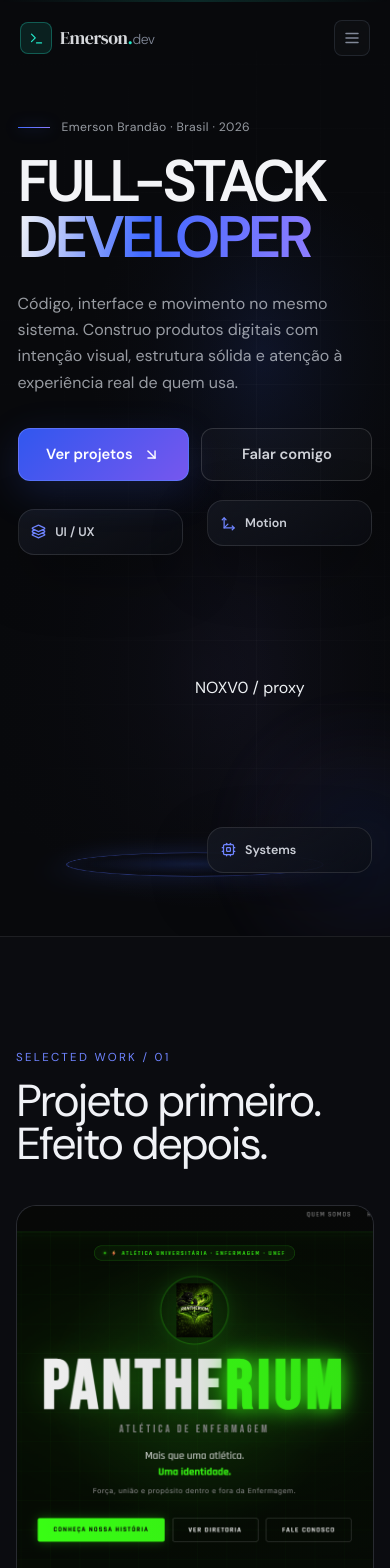
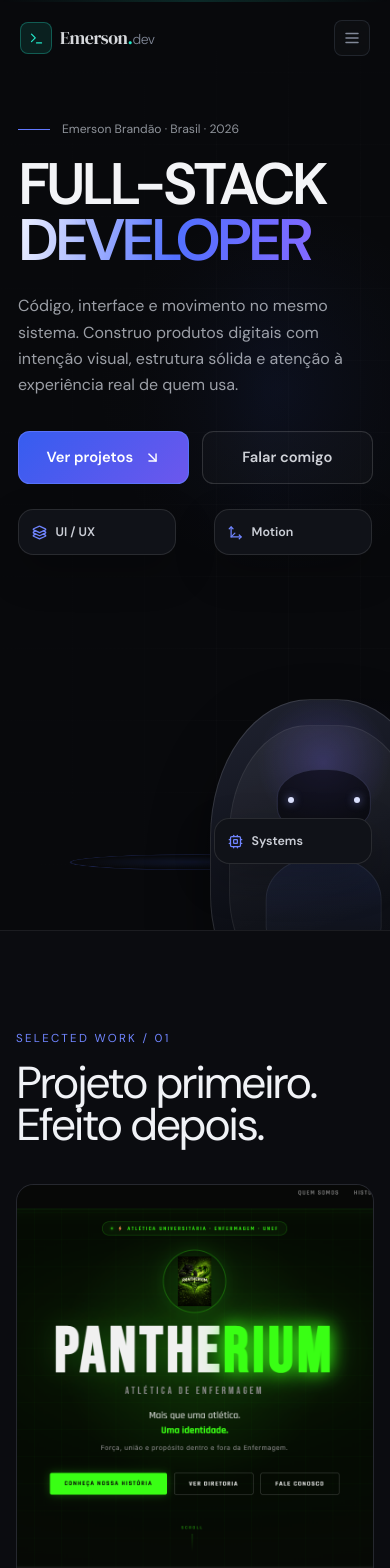
Before and after one commit to emersonbrandao058-dot/portfolio, a Next.js app: page / in a window 390 px wide. Shown: the top 1568 px of the page. Built offline with nearby package versions, Linux system fonts and the light colour scheme.

Commit message:
perf: lighten nox hero rendering

```diff
--- a/components/sections/HeroNoxV0.module.css
+++ b/components/sections/HeroNoxV0.module.css
@@ -1,9 +1,8 @@
 .scene {
   position: relative;
-  height: 210svh;
+  height: 145svh;
   background:
-    radial-gradient(circle at 68% 38%, rgba(65, 105, 255, 0.13), transparent 28%),
-    radial-gradient(circle at 52% 72%, rgba(139, 124, 255, 0.08), transparent 34%),
+    radial-gradient(circle at 72% 42%, rgba(65, 105, 255, 0.09), transparent 30%),
     #08090c;
 }
 
@@ -19,122 +18,72 @@
   content: "";
   position: absolute;
   inset: 0;
-  z-index: -3;
+  z-index: -2;
+  pointer-events: none;
   background-image:
-    linear-gradient(rgba(255,255,255,.025) 1px, transparent 1px),
-    linear-gradient(90deg, rgba(255,255,255,.025) 1px, transparent 1px);
-  background-size: 64px 64px;
-  mask-image: linear-gradient(to bottom, transparent, #000 22%, #000 78%, transparent);
+    linear-gradient(rgba(255,255,255,.018) 1px, transparent 1px),
+    linear-gradient(90deg, rgba(255,255,255,.018) 1px, transparent 1px);
+  background-size: 72px 72px;
+  mask-image: linear-gradient(to bottom, transparent, #000 18%, #000 82%, transparent);
 }
 
 .sticky::after {
   content: "";
   position: absolute;
   inset: 0;
-  z-index: -2;
+  z-index: -1;
   pointer-events: none;
-  background: linear-gradient(90deg, rgba(8,9,12,.96) 0%, rgba(8,9,12,.62) 38%, rgba(8,9,12,.08) 67%, rgba(8,9,12,.72) 100%);
-}
-
-.header {
-  position: absolute;
-  top: 0;
-  left: 0;
-  right: 0;
-  z-index: 20;
-  display: grid;
-  grid-template-columns: 1fr auto 1fr;
-  align-items: center;
-  gap: 2rem;
-  padding: 1.5rem clamp(1.25rem, 4vw, 4.5rem);
-  border-bottom: 1px solid rgba(255,255,255,.08);
-  backdrop-filter: blur(14px);
-  background: linear-gradient(to bottom, rgba(8,9,12,.76), rgba(8,9,12,.08));
-}
-
-.brand {
-  color: #f2f4f8;
-  font-size: .82rem;
-  font-weight: 700;
-  letter-spacing: .24em;
-  text-transform: uppercase;
-  white-space: nowrap;
-}
-
-.nav {
-  display: flex;
-  align-items: center;
-  gap: 2rem;
-}
-
-.nav a,
-.contactLink {
-  color: rgba(235,239,246,.66);
-  font-size: .84rem;
-  text-decoration: none;
-  transition: color .25s ease;
-}
-
-.nav a:hover,
-.contactLink:hover {
-  color: #fff;
-}
-
-.contactLink {
-  justify-self: end;
+  background: linear-gradient(90deg, rgba(8,9,12,.97) 0%, rgba(8,9,12,.74) 37%, rgba(8,9,12,.12) 68%, rgba(8,9,12,.5) 100%);
 }
 
 .viewport {
   min-height: 100svh;
   display: grid;
-  grid-template-columns: minmax(0, .94fr) minmax(0, 1.3fr);
+  grid-template-columns: minmax(0, .92fr) minmax(0, 1.22fr);
   align-items: center;
-  gap: clamp(1rem, 3vw, 4rem);
+  gap: clamp(1rem, 3vw, 3.5rem);
   width: min(1520px, 100%);
   margin: 0 auto;
-  padding: 7.5rem clamp(1.25rem, 4vw, 4.5rem) 3.5rem;
+  padding: 7.3rem clamp(1.25rem, 4vw, 4.5rem) 3rem;
 }
 
 .copy {
   position: relative;
   z-index: 8;
-  align-self: center;
-  max-width: 690px;
+  max-width: 680px;
+  will-change: transform, opacity;
 }
 
 .eyebrow {
   display: flex;
   align-items: center;
   gap: .75rem;
-  margin-bottom: 1.35rem;
-  color: rgba(225,230,240,.66);
-  font-size: clamp(.76rem, 1vw, .92rem);
-  letter-spacing: .03em;
+  margin: 0 0 1.35rem;
+  color: rgba(225,230,240,.62);
+  font-size: clamp(.76rem, 1vw, .9rem);
 }
 
 .eyebrow::before {
   content: "";
   width: 2rem;
   height: 1px;
-  background: linear-gradient(90deg, #4169ff, #8b7cff);
-  box-shadow: 0 0 14px rgba(65,105,255,.7);
+  background: #6178ff;
 }
 
 .title {
   margin: 0;
   color: #f3f4f7;
-  font-size: clamp(4rem, 7.1vw, 8.6rem);
+  font-size: clamp(4rem, 7vw, 8.2rem);
   font-weight: 800;
-  line-height: .82;
+  line-height: .83;
   letter-spacing: -.07em;
   text-transform: uppercase;
-  text-wrap: balance;
 }
 
 .titleAccent {
   display: block;
   margin-top: .13em;
-  background: linear-gradient(100deg, #f1f3f7 0%, #4169ff 36%, #8b7cff 82%);
+  background: linear-gradient(100deg, #eef1ff 0%, #5270ff 45%, #8a68ff 90%);
   background-clip: text;
   -webkit-background-clip: text;
   color: transparent;
@@ -143,8 +92,8 @@
 .description {
   max-width: 560px;
   margin: 1.8rem 0 0;
-  color: rgba(226,230,239,.66);
-  font-size: clamp(1rem, 1.4vw, 1.22rem);
+  color: rgba(226,230,239,.68);
+  font-size: clamp(1rem, 1.35vw, 1.18rem);
   line-height: 1.65;
 }
 
@@ -163,18 +112,17 @@
   justify-content: center;
   gap: .65rem;
   padding: 0 1.25rem;
-  border-radius: .75rem;
+  border-radius: .72rem;
   font-size: .92rem;
   font-weight: 650;
   text-decoration: none;
-  transition: transform .25s ease, border-color .25s ease, background .25s ease;
+  transition: transform .18s ease, border-color .18s ease, background .18s ease;
 }
 
 .primary {
   color: #fff;
-  border: 1px solid rgba(98,125,255,.74);
-  background: linear-gradient(135deg, #3157ef, #7657ee);
-  box-shadow: 0 12px 40px rgba(65,105,255,.18);
+  border: 1px solid rgba(98,125,255,.7);
+  background: linear-gradient(135deg, #365df0, #6c57ed);
 }
 
 .secondary {
@@ -189,36 +137,37 @@
 }
 
 .secondary:hover {
-  border-color: rgba(255,255,255,.28);
-  background: rgba(255,255,255,.055);
+  border-color: rgba(255,255,255,.26);
+  background: rgba(255,255,255,.05);
 }
 
 .stage {
   position: relative;
   z-index: 5;
-  min-height: min(78svh, 820px);
-  perspective: 1200px;
+  min-height: min(76svh, 790px);
+  perspective: 1100px;
 }
 
 .aura {
   position: absolute;
-  left: 47%;
-  top: 48%;
-  width: min(42vw, 640px);
+  left: 49%;
+  top: 50%;
+  width: min(39vw, 590px);
   aspect-ratio: 1;
   border-radius: 50%;
   transform: translate(-50%, -50%);
-  background: radial-gradient(circle, rgba(65,105,255,.14), rgba(139,124,255,.05) 38%, transparent 68%);
-  filter: blur(4px);
+  background: radial-gradient(circle, rgba(65,105,255,.12), rgba(104,86,220,.04) 42%, transparent 70%);
+  will-change: transform, opacity;
 }
 
 .noxOuter {
   position: absolute;
   z-index: 8;
-  left: 42%;
-  top: 50%;
-  width: min(31vw, 480px);
+  left: 44%;
+  top: 49%;
+  width: min(29vw, 430px);
   transform-origin: center bottom;
+  will-change: transform, opacity;
 }
 
 .noxInner {
@@ -226,44 +175,105 @@
   width: 100%;
   aspect-ratio: .72;
   transform-style: preserve-3d;
+  will-change: transform;
 }
 
-.noxImage {
+.noxBody {
   position: absolute;
-  inset: 0;
-  width: 100%;
-  height: 100%;
-  object-fit: cover;
-  object-position: center;
-  mix-blend-mode: screen;
-  filter: contrast(1.05) brightness(.91) drop-shadow(0 22px 46px rgba(0,0,0,.6));
-  opacity: .96;
+  inset: 6%;
+  overflow: hidden;
+  border: 1px solid rgba(255,255,255,.13);
+  border-radius: 44% 44% 38% 38%;
+  background:
+    radial-gradient(circle at 50% 20%, rgba(119,101,255,.24), transparent 24%),
+    linear-gradient(160deg, #202331, #090b11 68%);
+  box-shadow: 0 28px 60px rgba(0,0,0,.42);
+}
+
+.noxShell {
+  position: absolute;
+  inset: 8%;
+  border: 1px solid rgba(255,255,255,.07);
+  border-radius: 42% 42% 36% 36%;
+  background: linear-gradient(160deg, rgba(255,255,255,.055), rgba(255,255,255,.008));
+}
+
+.noxFace {
+  position: absolute;
+  left: 50%;
+  top: 22%;
+  width: 42%;
+  height: 20%;
+  transform: translateX(-50%);
+  border: 1px solid rgba(165,171,255,.18);
+  border-radius: 45% 45% 38% 38%;
+  background: rgba(2,3,8,.58);
+}
+
+.noxEye {
+  position: absolute;
+  top: 31%;
+  width: 6px;
+  height: 6px;
+  border-radius: 50%;
+  background: #dce2ff;
+  box-shadow: 0 0 9px rgba(150,162,255,.72);
+}
+
+.noxEyeLeft { left: 34%; }
+.noxEyeRight { right: 34%; }
+
+.noxTorso {
+  position: absolute;
+  left: 50%;
+  top: 50%;
+  width: 52%;
+  height: 31%;
+  transform: translateX(-50%);
+  border: 1px solid rgba(255,255,255,.07);
+  border-radius: 44% 44% 28% 28%;
+  background: linear-gradient(180deg, rgba(65,105,255,.10), rgba(255,255,255,.01));
+}
+
+.noxLabel {
+  position: absolute;
+  left: 18%;
+  right: 18%;
+  bottom: 7%;
+  display: flex;
+  align-items: center;
+  justify-content: space-between;
+  padding-top: .75rem;
+  border-top: 1px solid rgba(255,255,255,.08);
+  color: rgba(255,255,255,.42);
+  font-family: ui-monospace, SFMono-Regular, Menlo, Monaco, Consolas, monospace;
+  font-size: 9px;
+  letter-spacing: .22em;
+  text-transform: uppercase;
 }
 
 .platform {
   position: absolute;
   z-index: 4;
-  left: 42%;
+  left: 44%;
   bottom: 10%;
-  width: min(31vw, 470px);
-  height: 44px;
-  transform: translateX(-50%) perspective(700px) rotateX(66deg);
-  border: 1px solid rgba(82,111,255,.5);
+  width: min(29vw, 430px);
+  height: 30px;
+  transform: translateX(-50%) perspective(700px) rotateX(68deg);
+  border: 1px solid rgba(82,111,255,.32);
   border-radius: 50%;
-  background: radial-gradient(ellipse at center, rgba(65,105,255,.18), transparent 62%);
-  box-shadow: 0 0 42px rgba(65,105,255,.2), inset 0 0 28px rgba(65,105,255,.08);
+  background: radial-gradient(ellipse at center, rgba(65,105,255,.12), transparent 66%);
 }
 
 .panel {
   position: absolute;
-  z-index: 6;
+  z-index: 9;
   border: 1px solid rgba(255,255,255,.105);
-  border-radius: 1rem;
-  background: linear-gradient(145deg, rgba(20,23,32,.88), rgba(11,13,19,.66));
-  box-shadow: 0 20px 60px rgba(0,0,0,.32);
-  backdrop-filter: blur(18px);
+  border-radius: .95rem;
+  background: #101218;
+  box-shadow: 0 16px 42px rgba(0,0,0,.24);
   color: #edf0f7;
-  overflow: hidden;
+  will-change: transform;
 }
 
 .panelHeader {
@@ -275,66 +285,65 @@
   font-weight: 700;
 }
 
-.panelHeader svg {
-  color: #6f84ff;
-}
+.panelHeader svg { color: #7085ff; }
 
 .panelBody {
-  margin-top: .65rem;
+  margin: .65rem 0 0;
   color: rgba(214,220,232,.52);
   font-size: .72rem;
   line-height: 1.45;
 }
 
 .uiPanel {
-  top: 11%;
-  left: 2%;
+  top: 12%;
+  left: 1%;
   width: 200px;
   padding: 1rem;
 }
 
 .motionPanel {
   top: 14%;
-  right: 2%;
+  right: 1%;
   width: 190px;
   padding: 1rem;
 }
 
 .systemPanel {
-  right: 1%;
-  top: 57%;
-  width: 210px;
+  right: 0;
+  top: 56%;
+  width: 205px;
   padding: 1rem;
 }
 
 .devPanel {
   left: 0;
-  bottom: 15%;
-  width: 230px;
+  bottom: 14%;
+  width: 225px;
   padding: 1rem;
 }
 
 .projectPanelOuter {
   position: absolute;
-  z-index: 3;
-  left: 7%;
-  top: 27%;
-  width: min(30vw, 400px);
+  z-index: 5;
+  left: 11%;
+  top: 29%;
+  width: min(28vw, 380px);
+  will-change: transform, opacity;
 }
 
 .projectPanel {
-  border: 1px solid rgba(255,255,255,.11);
-  border-radius: 1rem;
   overflow: hidden;
-  background: rgba(11,13,19,.82);
-  box-shadow: 0 24px 80px rgba(0,0,0,.38);
+  border: 1px solid rgba(255,255,255,.09);
+  border-radius: .95rem;
+  background: #0c0e13;
+  box-shadow: 0 18px 52px rgba(0,0,0,.3);
 }
 
 .projectPreview {
   position: relative;
-  min-height: 210px;
+  min-height: 205px;
   background:
-    linear-gradient(to top, rgba(8,9,12,.78), transparent 58%),
+    linear-gradient(to top, rgba(8,9,12,.84), transparent 64%),
     url('/images/pantherium.png') center/cover no-repeat;
 }
 
@@ -357,17 +366,17 @@
 .projectMeta span {
   display: block;
   margin-top: .25rem;
-  color: rgba(231,235,244,.56);
+  color: rgba(231,235,244,.54);
   font-size: .72rem;
 }
 
 .scrollHint {
   position: absolute;
   left: clamp(1.25rem, 4vw, 4.5rem);
-  bottom: 1.75rem;
+  bottom: 1.6rem;
   z-index: 20;
-  color: rgba(226,231,240,.4);
-  font-size: .68rem;
+  color: rgba(226,231,240,.36);
+  font-size: .66rem;
   letter-spacing: .18em;
   text-transform: uppercase;
 }
@@ -375,9 +384,9 @@
 .progress {
   position: absolute;
   right: clamp(1.25rem, 4vw, 4.5rem);
-  bottom: 2rem;
+  bottom: 1.9rem;
   z-index: 20;
-  width: 120px;
+  width: 110px;
   height: 1px;
   background: rgba(255,255,255,.1);
   overflow: hidden;
@@ -387,16 +396,16 @@
   width: 100%;
   height: 100%;
   transform-origin: left center;
-  background: linear-gradient(90deg, #4169ff, #8b7cff);
+  background: #6178ff;
 }
 
 .selectedWork {
   position: relative;
   z-index: 2;
   min-height: 100svh;
-  padding: 7rem clamp(1.25rem, 5vw, 6rem);
+  padding: 6.2rem clamp(1.25rem, 5vw, 6rem);
   background: #0b0c10;
-  border-top: 1px solid rgba(255,255,255,.08);
+  border-top: 1px solid rgba(255,255,255,.07);
 }
 
 .workInner {
@@ -405,36 +414,35 @@
 }
 
 .workKicker {
-  color: #6f84ff;
+  margin: 0;
+  color: #7085ff;
   font-size: .72rem;
   letter-spacing: .2em;
   text-transform: uppercase;
 }
 
 .workTitle {
-  max-width: 900px;
-  margin: .9rem 0 2.5rem;
+  max-width: 920px;
+  margin: .9rem 0 2.4rem;
   color: #f0f2f6;
-  font-size: clamp(2.8rem, 6vw, 6.8rem);
+  font-size: clamp(2.8rem, 5.6vw, 6.4rem);
   line-height: .94;
-  letter-spacing: -.05em;
+  letter-spacing: -.055em;
 }
 
 .workCard {
   display: grid;
-  grid-template-columns: 1.45fr .75fr;
-  min-height: 62svh;
+  grid-template-columns: 1.45fr .72fr;
+  min-height: 60svh;
   overflow: hidden;
-  border: 1px solid rgba(255,255,255,.1);
-  border-radius: 1.25rem;
+  border: 1px solid rgba(255,255,255,.09);
+  border-radius: 1.1rem;
   background: #11131a;
 }
 
 .workVisual {
-  min-height: 520px;
-  background:
-    linear-gradient(90deg, transparent, rgba(8,9,12,.12)),
-    url('/images/pantherium.png') center/cover no-repeat;
+  min-height: 500px;
+  background: url('/images/pantherium.png') center/cover no-repeat;
 }
 
 .workCopy {
@@ -442,7 +450,7 @@
   flex-direction: column;
   justify-content: end;
   padding: clamp(1.5rem, 3vw, 3rem);
-  border-left: 1px solid rgba(255,255,255,.08);
+  border-left: 1px solid rgba(255,255,255,.07);
 }
 
 .workIndex {
@@ -455,7 +463,7 @@
 .workCopy h2 {
   margin: 0;
   color: #f3f4f7;
-  font-size: clamp(2.2rem, 4vw, 4.6rem);
+  font-size: clamp(2.2rem, 4vw, 4.4rem);
   line-height: .95;
 }
 
@@ -473,183 +481,85 @@
   padding-bottom: .25rem;
 }
 
+.v0Note {
+  display: flex;
+  flex-wrap: wrap;
+  align-items: center;
+  gap: .65rem;
+  margin-top: 1.5rem;
+  color: rgba(255,255,255,.32);
+  font-family: ui-monospace, SFMono-Regular, Menlo, Monaco, Consolas, monospace;
+  font-size: .72rem;
+}
+
 @media (max-width: 1100px) {
-  .viewport {
-    grid-template-columns: .9fr 1.1fr;
-  }
-
-  .title {
-    font-size: clamp(3.7rem, 7vw, 6.2rem);
-  }
-
-  .uiPanel,
-  .motionPanel,
-  .systemPanel,
-  .devPanel {
-    transform: scale(.88);
-  }
-
-  .noxOuter {
-    width: min(37vw, 440px);
-  }
+  .viewport { grid-template-columns: .92fr 1.08fr; }
+  .title { font-size: clamp(3.7rem, 7vw, 6.2rem); }
+  .noxOuter { width: min(36vw, 410px); }
+  .platform { width: min(36vw, 410px); }
+  .uiPanel, .motionPanel, .systemPanel, .devPanel { width: 175px; }
 }
 
 @media (max-width: 820px) {
-  .scene {
-    height: auto;
-  }
-
-  .sticky {
-    position: relative;
-    min-height: auto;
-  }
-
-  .header {
-    grid-template-columns: 1fr auto;
-    padding: 1rem 1.1rem;
-  }
-
-  .nav {
-    display: none;
-  }
+  .scene { height: auto; }
+  .sticky { position: relative; min-height: auto; }
 
   .viewport {
     min-height: 100svh;
     grid-template-columns: 1fr;
     align-content: center;
-    padding: 6.4rem 1.1rem 2rem;
+    padding: 6.5rem 1.1rem 2rem;
   }
 
-  .copy {
-    z-index: 10;
-    padding-top: 1rem;
-  }
-
-  .title {
-    max-width: 9ch;
-    font-size: clamp(3.3rem, 15vw, 6rem);
-  }
-
-  .description {
-    max-width: 34rem;
-    font-size: 1rem;
-  }
+  .copy { padding-top: 1rem; }
+  .title { max-width: 9ch; font-size: clamp(3.3rem, 15vw, 6rem); }
+  .description { max-width: 34rem; font-size: 1rem; }
 
   .stage {
-    min-height: 52svh;
-    margin-top: -2rem;
+    min-height: 50svh;
+    margin-top: -1.5rem;
   }
 
   .noxOuter {
     left: 50%;
     top: 48%;
-    width: min(68vw, 430px);
+    width: min(66vw, 400px);
   }
 
   .platform {
     left: 50%;
-    bottom: 4%;
-    width: min(66vw, 420px);
+    bottom: 5%;
+    width: min(64vw, 390px);
   }
 
-  .aura {
-    left: 50%;
-    width: min(86vw, 560px);
-  }
+  .aura { left: 50%; width: min(84vw, 520px); }
+  .uiPanel { top: 8%; left: 0; }
+  .motionPanel { top: 8%; right: 0; }
+  .devPanel { display: none; }
+  .systemPanel { top: auto; right: 0; bottom: 8%; }
+  .projectPanelOuter { display: none; }
+  .scrollHint, .progress { display: none; }
 
-  .uiPanel {
-    top: 10%;
-    left: 0;
-  }
-
-  .motionPanel {
-    top: 8%;
-    right: 0;
-  }
-
-  .devPanel {
-    display: none;
-  }
-
-  .systemPanel {
-    top: auto;
-    right: 0;
-    bottom: 7%;
-  }
-
-  .projectPanelOuter {
-    display: none;
-  }
-
-  .scrollHint,
-  .progress {
-    display: none;
-  }
-
-  .workCard {
-    grid-template-columns: 1fr;
-  }
-
-  .workVisual {
-    min-height: 52svh;
-  }
-
+  .workCard { grid-template-columns: 1fr; }
+  .workVisual { min-height: 48svh; }
   .workCopy {
-    min-height: 320px;
+    min-height: 300px;
     border-left: 0;
-    border-top: 1px solid rgba(255,255,255,.08);
+    border-top: 1px solid rgba(255,255,255,.07);
   }
 }
 
 @media (max-width: 520px) {
-  .brand {
-    font-size: .68rem;
-    letter-spacing: .18em;
-  }
-
-  .contactLink {
-    font-size: .75rem;
-  }
-
-  .actions {
-    width: 100%;
-  }
-
-  .primary,
-  .secondary {
-    flex: 1 1 150px;
-  }
-
-  .uiPanel,
-  .motionPanel,
-  .systemPanel {
-    width: 165px;
-    padding: .8rem;
-  }
-
-  .panelBody {
-    display: none;
-  }
-
-  .selectedWork {
-    padding-inline: 1rem;
-  }
+  .actions { width: 100%; }
+  .primary, .secondary { flex: 1 1 150px; }
+  .uiPanel, .motionPanel, .systemPanel { width: 158px; padding: .8rem; }
+  .panelBody { display: none; }
+  .selectedWork { padding-inline: 1rem; }
 }
 
 @media (prefers-reduced-motion: reduce) {
-  .scene {
-    height: auto;
-  }
-
-  .sticky {
-    position: relative;
-    min-height: 100svh;
-  }
-
-  .primary,
-  .secondary,
-  .nav a,
-  .contactLink {
-    transition: none;
-  }
+  .scene { height: auto; }
+  .sticky { position: relative; min-height: 100svh; }
+  .copy, .noxOuter, .noxInner, .panel, .projectPanelOuter, .aura { will-change: auto; }
+  .primary, .secondary { transition: none; }
 }
```
